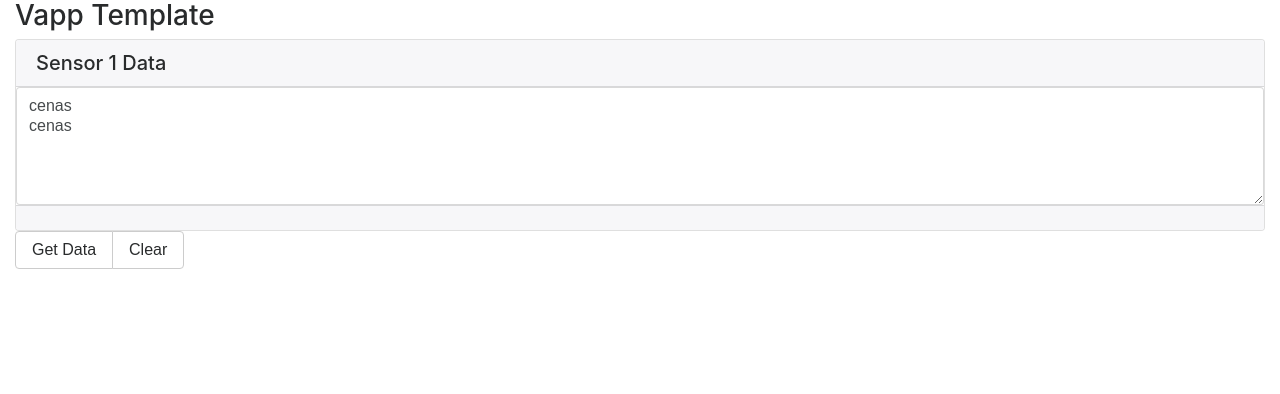
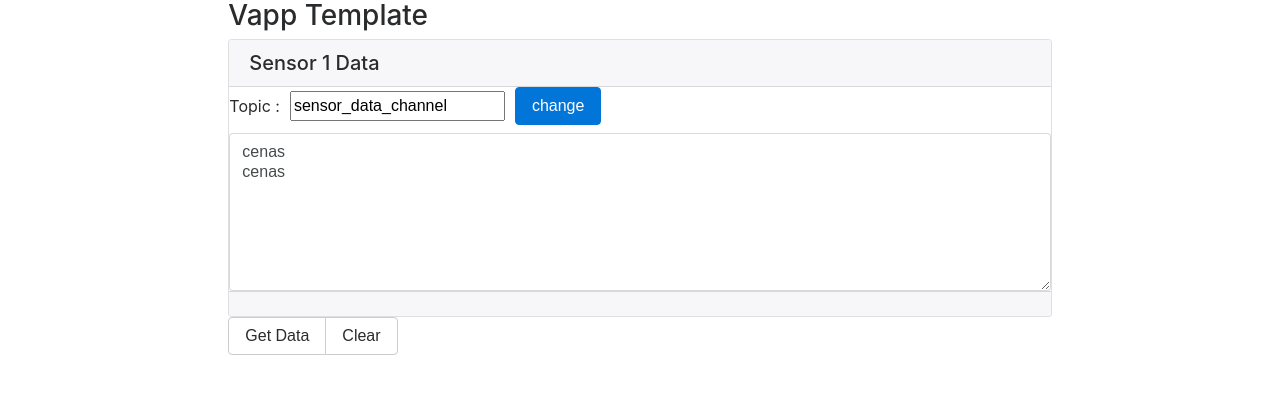
Before and after one commit to caixa-magica-software/vapp-template-sensor, a website: page views/app/index.html in a window 1280 px wide. Drawn offline with Linux system fonts and the light colour scheme.

Commit message:
add new field

```diff
--- a/views/app/index.html
+++ b/views/app/index.html
@@ -20,7 +20,9 @@
 
 	<div class="container-fluid">
 		<div class="row">
-			<div class="col-md-12">
+			<div class="col-md-2">
+			</div>
+			<div class="col-md-8">
 				<h3>
 					Vapp Template
 				</h3>
@@ -30,9 +32,26 @@
 					</h5>
 					<div class="card-body">
 						<div class="row">
+
 							<div class="col-md-12">
-								<textarea class="form-control" rows="5" id="sensordata"></textarea>
+								<div class="form-inline">
+									<div class="form-group mb-2">
+										<label for="staticEmail2">Topic :</label>
+										<input type="text" readonly class="form-control-plaintext" id="staticEmail2"
+											value="sensor_data_channel" style="margin-left:10px">
+									</div>
+
+									<button  class="btn btn-primary mb-2" style="margin-left:10px">change</button>
+								</div>
 							</div>
+
+						</div>
+						<div class="row">
+
+							<div class="col-md-12">
+								<textarea class="form-control" rows="7" id="sensordata"></textarea>
+							</div>
+
 						</div>
 					</div>
 					<div class="card-footer">
@@ -49,6 +68,8 @@
 					</button>
 
 				</div>
+			</div>
+			<div class="col-md-2">
 			</div>
 		</div>
 	</div>
```
